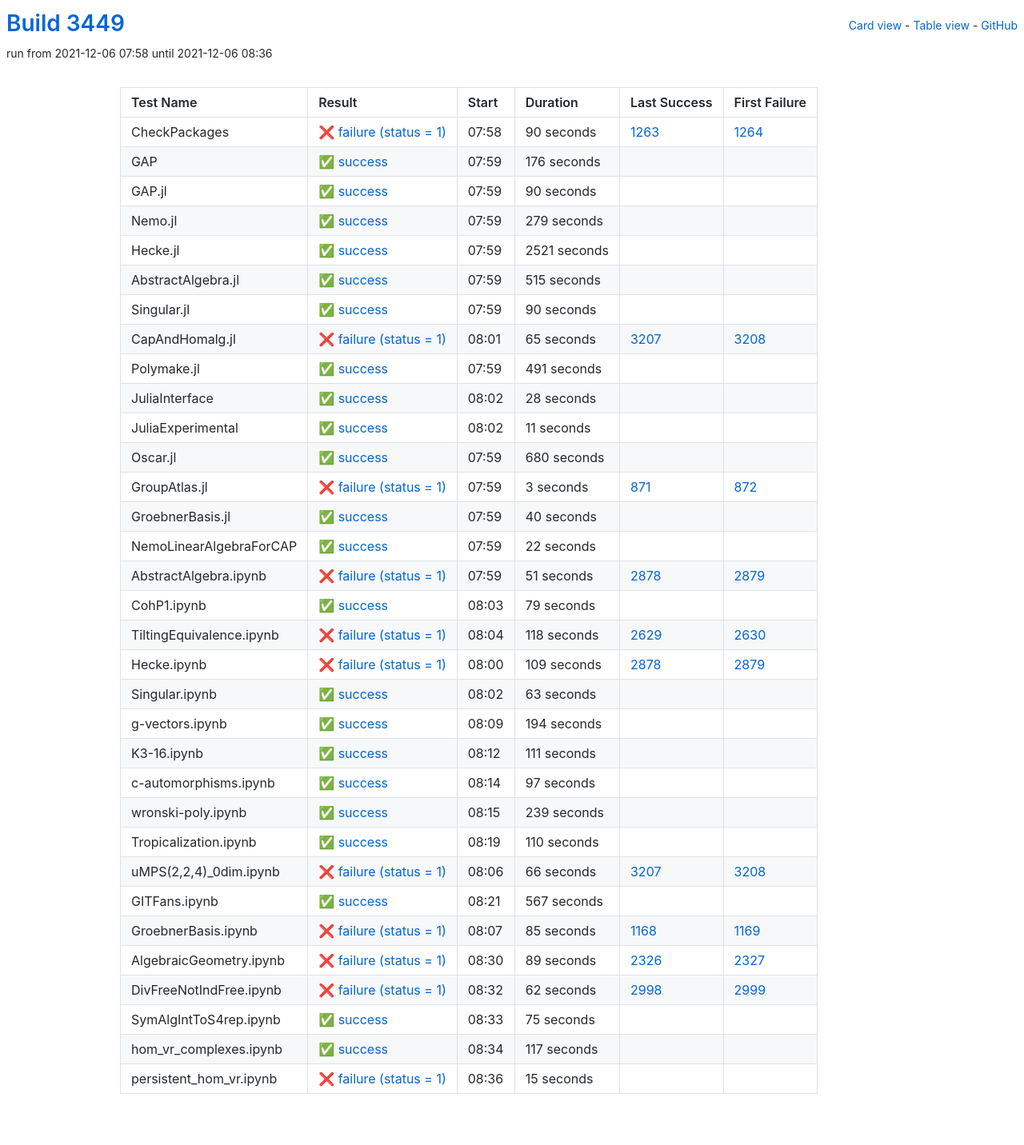
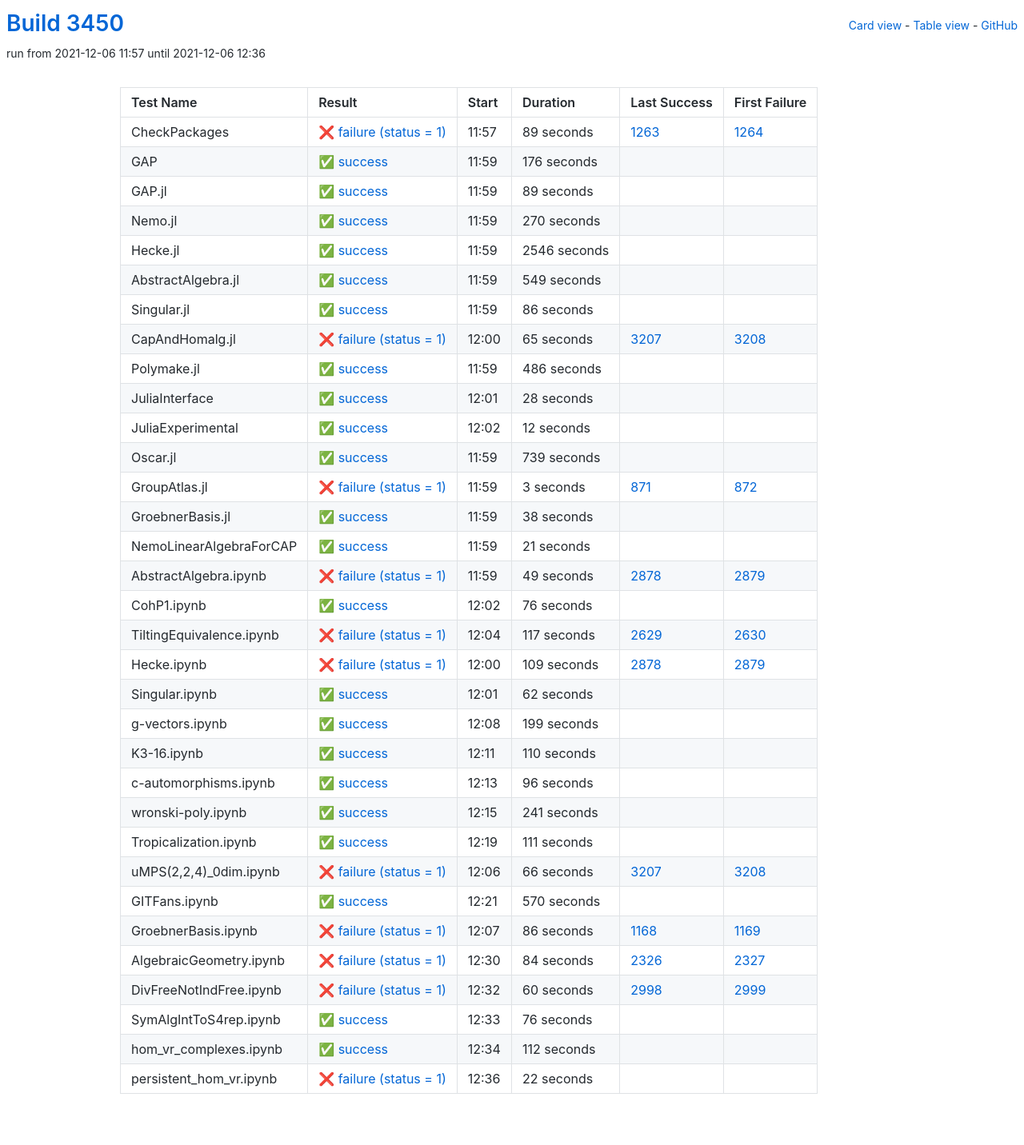
Before and after one commit to oscar-system/oscar-ci-status-stable, a Jekyll site: the page built from table.html, in a window 1280 px wide. Shown: the whole page at 80% size. Built offline with Jekyll 4.4.1, drawn with Linux system fonts in a browser that asks for light colours.

Commit message:
Build #3450

```diff
--- a/_data/ci.yml
+++ b/_data/ci.yml
@@ -1,6 +1,6 @@
 ---
-build: 3449
-build_url: https://oscarci.mathematik.uni-kl.de/job/oscar-stable/3449/
+build: 3450
+build_url: https://oscarci.mathematik.uni-kl.de/job/oscar-stable/3450/
 job: oscar-stable
 organization: oscar-system
 repo: oscar-ci-status-stable
@@ -8,20 +8,20 @@ repourl: https://github.com/oscar-system/oscar-ci-status-stable
 tests:
 - name: CheckPackages
   id: checkpackages
-  log: https://oscarci.mathematik.uni-kl.de/job/oscar-stable/3449/artifact/logs/build-3449/CheckPackages.log
-  start: 2021-12-06 07:58
+  log: https://oscarci.mathematik.uni-kl.de/job/oscar-stable/3450/artifact/logs/build-3450/CheckPackages.log
+  start: 2021-12-06 11:57
   success: false
   exitcode: 1
   status: failure
-  duration: 90
+  duration: 89
   last_success: 1263
   last_success_url: https://oscarci.mathematik.uni-kl.de/job/oscar-stable/1263/
   first_failure: 1264
   first_failure_url: https://oscarci.mathematik.uni-kl.de/job/oscar-stable/1264/
 - name: GAP
   id: gap
-  log: https://oscarci.mathematik.uni-kl.de/job/oscar-stable/3449/artifact/logs/build-3449/GAP.log
-  start: 2021-12-06 07:59
+  log: https://oscarci.mathematik.uni-kl.de/job/oscar-stable/3450/artifact/logs/build-3450/GAP.log
+  start: 2021-12-06 11:59
   success: true
   exitcode: 0
   status: success
@@ -32,68 +32,68 @@ tests:
   first_failure_url:
 - name: GAP.jl
   id: gap-jl
-  log: https://oscarci.mathematik.uni-kl.de/job/oscar-stable/3449/artifact/logs/build-3449/GAP.jl.log
-  start: 2021-12-06 07:59
+  log: https://oscarci.mathematik.uni-kl.de/job/oscar-stable/3450/artifact/logs/build-3450/GAP.jl.log
+  start: 2021-12-06 11:59
   success: true
   exitcode: 0
   status: success
-  duration: 90
+  duration: 89
   last_success: false
   last_success_url:
   first_failure: false
   first_failure_url:
 - name: Nemo.jl
   id: nemo-jl
-  log: https://oscarci.mathematik.uni-kl.de/job/oscar-stable/3449/artifact/logs/build-3449/Nemo.jl.log
-  start: 2021-12-06 07:59
+  log: https://oscarci.mathematik.uni-kl.de/job/oscar-stable/3450/artifact/logs/build-3450/Nemo.jl.log
+  start: 2021-12-06 11:59
   success: true
   exitcode: 0
   status: success
-  duration: 279
+  duration: 270
   last_success: false
   last_success_url:
   first_failure: false
   first_failure_url:
 - name: Hecke.jl
   id: hecke-jl
-  log: https://oscarci.mathematik.uni-kl.de/job/oscar-stable/3449/artifact/logs/build-3449/Hecke.jl.log
-  start: 2021-12-06 07:59
+  log: https://oscarci.mathematik.uni-kl.de/job/oscar-stable/3450/artifact/logs/build-3450/Hecke.jl.log
+  start: 2021-12-06 11:59
   success: true
   exitcode: 0
   status: success
-  duration: 2521
+  duration: 2546
   last_success: false
   last_success_url:
   first_failure: false
   first_failure_url:
 - name: AbstractAlgebra.jl
   id: abstractalgebra-jl
-  log: https://oscarci.mathematik.uni-kl.de/job/oscar-stable/3449/artifact/logs/build-3449/AbstractAlgebra.jl.log
-  start: 2021-12-06 07:59
+  log: https://oscarci.mathematik.uni-kl.de/job/oscar-stable/3450/artifact/logs/build-3450/AbstractAlgebra.jl.log
+  start: 2021-12-06 11:59
   success: true
   exitcode: 0
   status: success
-  duration: 515
+  duration: 549
   last_success: false
   last_success_url:
   first_failure: false
   first_failure_url:
 - name: Singular.jl
   id: singular-jl
-  log: https://oscarci.mathematik.uni-kl.de/job/oscar-stable/3449/artifact/logs/build-3449/Singular.jl.log
-  start: 2021-12-06 07:59
+  log: https://oscarci.mathematik.uni-kl.de/job/oscar-stable/3450/artifact/logs/build-3450/Singular.jl.log
+  start: 2021-12-06 11:59
   success: true
   exitcode: 0
   status: success
-  duration: 90
+  duration: 86
   last_success: false
   last_success_url:
   first_failure: false
   first_failure_url:
 - name: CapAndHomalg.jl
   id: capandhomalg-jl
-  log: https://oscarci.mathematik.uni-kl.de/job/oscar-stable/3449/artifact/logs/build-3449/CapAndHomalg.jl.log
-  start: 2021-12-06 08:01
+  log: https://oscarci.mathematik.uni-kl.de/job/oscar-stable/3450/artifact/logs/build-3450/CapAndHomalg.jl.log
+  start: 2021-12-06 12:00
   success: false
   exitcode: 1
   status: failure
@@ -104,20 +104,20 @@ tests:
   first_failure_url: https://oscarci.mathematik.uni-kl.de/job/oscar-stable/3208/
 - name: Polymake.jl
   id: polymake-jl
-  log: https://oscarci.mathematik.uni-kl.de/job/oscar-stable/3449/artifact/logs/build-3449/Polymake.jl.log
-  start: 2021-12-06 07:59
+  log: https://oscarci.mathematik.uni-kl.de/job/oscar-stable/3450/artifact/logs/build-3450/Polymake.jl.log
+  start: 2021-12-06 11:59
   success: true
   exitcode: 0
   status: success
-  duration: 491
+  duration: 486
   last_success: false
   last_success_url:
   first_failure: false
   first_failure_url:
 - name: JuliaInterface
   id: juliainterface
-  log: https://oscarci.mathematik.uni-kl.de/job/oscar-stable/3449/artifact/logs/build-3449/JuliaInterface.log
-  start: 2021-12-06 08:02
+  log: https://oscarci.mathematik.uni-kl.de/job/oscar-stable/3450/artifact/logs/build-3450/JuliaInterface.log
+  start: 2021-12-06 12:01
   success: true
   exitcode: 0
   status: success
@@ -128,32 +128,32 @@ tests:
   first_failure_url:
 - name: JuliaExperimental
   id: juliaexperimental
-  log: https://oscarci.mathematik.uni-kl.de/job/oscar-stable/3449/artifact/logs/build-3449/JuliaExperimental.log
-  start: 2021-12-06 08:02
+  log: https://oscarci.mathematik.uni-kl.de/job/oscar-stable/3450/artifact/logs/build-3450/JuliaExperimental.log
+  start: 2021-12-06 12:02
   success: true
   exitcode: 0
   status: success
-  duration: 11
+  duration: 12
   last_success: false
   last_success_url:
   first_failure: false
   first_failure_url:
 - name: Oscar.jl
   id: oscar-jl
-  log: https://oscarci.mathematik.uni-kl.de/job/oscar-stable/3449/artifact/logs/build-3449/Oscar.jl.log
-  start: 2021-12-06 07:59
+  log: https://oscarci.mathematik.uni-kl.de/job/oscar-stable/3450/artifact/logs/build-3450/Oscar.jl.log
+  start: 2021-12-06 11:59
   success: true
   exitcode: 0
   status: success
-  duration: 680
+  duration: 739
   last_success: false
   last_success_url:
   first_failure: false
   first_failure_url:
 - name: GroupAtlas.jl
   id: groupatlas-jl
-  log: https://oscarci.mathematik.uni-kl.de/job/oscar-stable/3449/artifact/logs/build-3449/GroupAtlas.jl.log
-  start: 2021-12-06 07:59
+  log: https://oscarci.mathematik.uni-kl.de/job/oscar-stable/3450/artifact/logs/build-3450/GroupAtlas.jl.log
+  start: 2021-12-06 11:59
   success: false
   exitcode: 1
   status: failure
@@ -164,68 +164,68 @@ tests:
   first_failure_url: https://oscarci.mathematik.uni-kl.de/job/oscar-stable/872/
 - name: GroebnerBasis.jl
   id: groebnerbasis-jl
-  log: https://oscarci.mathematik.uni-kl.de/job/oscar-stable/3449/artifact/logs/build-3449/GroebnerBasis.jl.log
-  start: 2021-12-06 07:59
+  log: https://oscarci.mathematik.uni-kl.de/job/oscar-stable/3450/artifact/logs/build-3450/GroebnerBasis.jl.log
+  start: 2021-12-06 11:59
   success: true
   exitcode: 0
   status: success
-  duration: 40
+  duration: 38
   last_success: false
   last_success_url:
   first_failure: false
   first_failure_url:
 - name: NemoLinearAlgebraForCAP
   id: nemolinearalgebraforcap
-  log: https://oscarci.mathematik.uni-kl.de/job/oscar-stable/3449/artifact/logs/build-3449/NemoLinearAlgebraForCAP.log
-  start: 2021-12-06 07:59
+  log: https://oscarci.mathematik.uni-kl.de/job/oscar-stable/3450/artifact/logs/build-3450/NemoLinearAlgebraForCAP.log
+  start: 2021-12-06 11:59
   success: true
   exitcode: 0
   status: success
-  duration: 22
+  duration: 21
   last_success: false
   last_success_url:
   first_failure: false
   first_failure_url:
 - name: AbstractAlgebra.ipynb
   id: abstractalgebra-ipynb
-  log: https://oscarci.mathematik.uni-kl.de/job/oscar-stable/3449/artifact/logs/build-3449/AbstractAlgebra.ipynb.log
-  start: 2021-12-06 07:59
+  log: https://oscarci.mathematik.uni-kl.de/job/oscar-stable/3450/artifact/logs/build-3450/AbstractAlgebra.ipynb.log
+  start: 2021-12-06 11:59
   success: false
   exitcode: 1
   status: failure
-  duration: 51
+  duration: 49
   last_success: 2878
   last_success_url: https://oscarci.mathematik.uni-kl.de/job/oscar-stable/2878/
   first_failure: 2879
   first_failure_url: https://oscarci.mathematik.uni-kl.de/job/oscar-stable/2879/
 - name: CohP1.ipynb
   id: cohp1-ipynb
-  log: https://oscarci.mathematik.uni-kl.de/job/oscar-stable/3449/artifact/logs/build-3449/CohP1.ipynb.log
-  start: 2021-12-06 08:03
+  log: https://oscarci.mathematik.uni-kl.de/job/oscar-stable/3450/artifact/logs/build-3450/CohP1.ipynb.log
+  start: 2021-12-06 12:02
   success: true
   exitcode: 0
   status: success
-  duration: 79
+  duration: 76
   last_success: false
   last_success_url:
   first_failure: false
   first_failure_url:
 - name: TiltingEquivalence.ipynb
   id: tiltingequivalence-ipynb
-  log: https://oscarci.mathematik.uni-kl.de/job/oscar-stable/3449/artifact/logs/build-3449/TiltingEquivalence.ipynb.log
-  start: 2021-12-06 08:04
+  log: https://oscarci.mathematik.uni-kl.de/job/oscar-stable/3450/artifact/logs/build-3450/TiltingEquivalence.ipynb.log
+  start: 2021-12-06 12:04
   success: false
   exitcode: 1
   status: failure
-  duration: 118
+  duration: 117
   last_success: 2629
   last_success_url: https://oscarci.mathematik.uni-kl.de/job/oscar-stable/2629/
   first_failure: 2630
   first_failure_url: https://oscarci.mathematik.uni-kl.de/job/oscar-stable/2630/
 - name: Hecke.ipynb
   id: hecke-ipynb
-  log: https://oscarci.mathematik.uni-kl.de/job/oscar-stable/3449/artifact/logs/build-3449/Hecke.ipynb.log
-  start: 2021-12-06 08:00
+  log: https://oscarci.mathematik.uni-kl.de/job/oscar-stable/3450/artifact/logs/build-3450/Hecke.ipynb.log
+  start: 2021-12-06 12:00
   success: false
   exitcode: 1
   status: failure
@@ -236,32 +236,68 @@ tests:
   first_failure_url: https://oscarci.mathematik.uni-kl.de/job/oscar-stable/2879/
 - name: Singular.ipynb
   id: singular-ipynb
-  log: https://oscarci.mathematik.uni-kl.de/job/oscar-stable/3449/artifact/logs/build-3449/Singular.ipynb.log
-  start: 2021-12-06 08:02
+  log: https://oscarci.mathematik.uni-kl.de/job/oscar-stable/3450/artifact/logs/build-3450/Singular.ipynb.log
+  start: 2021-12-06 12:01
   success: true
   exitcode: 0
   status: success
-  duration: 63
+  duration: 62
   last_success: false
   last_success_url:
   first_failure: false
   first_failure_url:
 - name: g-vectors.ipynb
   id: g-vectors-ipynb
-  log: https://oscarci.mathematik.uni-kl.de/job/oscar-stable/3449/artifact/logs/build-3449/g-vectors.ipynb.log
-  start: 2021-12-06 08:09
+  log: https://oscarci.mathematik.uni-kl.de/job/oscar-stable/3450/artifact/logs/build-3450/g-vectors.ipynb.log
+  start: 2021-12-06 12:08
   success: true
   exitcode: 0
   status: success
-  duration: 194
+  duration: 199
   last_success: false
   last_success_url:
   first_failure: false
   first_failure_url:
 - name: K3-16.ipynb
   id: k3-16-ipynb
-  log: https://oscarci.mathematik.uni-kl.de/job/oscar-stable/3449/artifact/logs/build-3449/K3-16.ipynb.log
-  start: 2021-12-06 08:12
+  log: https://oscarci.mathematik.uni-kl.de/job/oscar-stable/3450/artifact/logs/build-3450/K3-16.ipynb.log
+  start: 2021-12-06 12:11
+  success: true
+  exitcode: 0
+  status: success
+  duration: 110
+  last_success: false
+  last_success_url:
+  first_failure: false
+  first_failure_url:
+- name: c-automorphisms.ipynb
+  id: c-automorphisms-ipynb
+  log: https://oscarci.mathematik.uni-kl.de/job/oscar-stable/3450/artifact/logs/build-3450/c-automorphisms.ipynb.log
+  start: 2021-12-06 12:13
+  success: true
+  exitcode: 0
+  status: success
+  duration: 96
+  last_success: false
+  last_success_url:
+  first_failure: false
+  first_failure_url:
+- name: wronski-poly.ipynb
+  id: wronski-poly-ipynb
+  log: https://oscarci.mathematik.uni-kl.de/job/oscar-stable/3450/artifact/logs/build-3450/wronski-poly.ipynb.log
+  start: 2021-12-06 12:15
+  success: true
+  exitcode: 0
+  status: success
+  duration: 241
+  last_success: false
+  last_success_url:
+  first_failure: false
+  first_failure_url:
+- name: Tropicalization.ipynb
+  id: tropicalization-ipynb
+  log: https://oscarci.mathematik.uni-kl.de/job/oscar-stable/3450/artifact/logs/build-3450/Tropicalization.ipynb.log
+  start: 2021-12-06 12:19
   success: true
   exitcode: 0
   status: success
@@ -270,46 +306,10 @@ tests:
   last_success_url:
   first_failure: false
   first_failure_url:
-- name: c-automorphisms.ipynb
-  id: c-automorphisms-ipynb
-  log: https://oscarci.mathematik.uni-kl.de/job/oscar-stable/3449/artifact/logs/build-3449/c-automorphisms.ipynb.log
-  start: 2021-12-06 08:14
-  success: true
-  exitcode: 0
-  status: success
-  duration: 97
-  last_success: false
-  last_success_url:
-  first_failure: false
-  first_failure_url:
-- name: wronski-poly.ipynb
-  id: wronski-poly-ipynb
-  log: https://oscarci.mathematik.uni-kl.de/job/oscar-stable/3449/artifact/logs/build-3449/wronski-poly.ipynb.log
-  start: 2021-12-06 08:15
-  success: true
-  exitcode: 0
-  status: success
-  duration: 239
-  last_success: false
-  last_success_url:
-  first_failure: false
-  first_failure_url:
-- name: Tropicalization.ipynb
-  id: tropicalization-ipynb
-  log: https://oscarci.mathematik.uni-kl.de/job/oscar-stable/3449/artifact/logs/build-3449/Tropicalization.ipynb.log
-  start: 2021-12-06 08:19
-  success: true
-  exitcode: 0
-  status: success
-  duration: 110
-  last_success: false
-  last_success_url:
-  first_failure: false
-  first_failure_url:
 - name: uMPS(2,2,4)_0dim.ipynb
   id: umps-2-2-4-0dim-ipynb
-  log: https://oscarci.mathematik.uni-kl.de/job/oscar-stable/3449/artifact/logs/build-3449/uMPS-2-2-4-_0dim.ipynb.log
-  start: 2021-12-06 08:06
+  log: https://oscarci.mathematik.uni-kl.de/job/oscar-stable/3450/artifact/logs/build-3450/uMPS-2-2-4-_0dim.ipynb.log
+  start: 2021-12-06 12:06
   success: false
   exitcode: 1
   status: failure
@@ -320,84 +320,84 @@ tests:
   first_failure_url: https://oscarci.mathematik.uni-kl.de/job/oscar-stable/3208/
 - name: GITFans.ipynb
   id: gitfans-ipynb
-  log: https://oscarci.mathematik.uni-kl.de/job/oscar-stable/3449/artifact/logs/build-3449/GITFans.ipynb.log
-  start: 2021-12-06 08:21
+  log: https://oscarci.mathematik.uni-kl.de/job/oscar-stable/3450/artifact/logs/build-3450/GITFans.ipynb.log
+  start: 2021-12-06 12:21
   success: true
   exitcode: 0
   status: success
-  duration: 567
+  duration: 570
   last_success: false
   last_success_url:
   first_failure: false
   first_failure_url:
 - name: GroebnerBasis.ipynb
   id: groebnerbasis-ipynb
-  log: https://oscarci.mathematik.uni-kl.de/job/oscar-stable/3449/artifact/logs/build-3449/GroebnerBasis.ipynb.log
-  start: 2021-12-06 08:07
+  log: https://oscarci.mathematik.uni-kl.de/job/oscar-stable/3450/artifact/logs/build-3450/GroebnerBasis.ipynb.log
+  start: 2021-12-06 12:07
   success: false
   exitcode: 1
   status: failure
-  duration: 85
+  duration: 86
   last_success: 1168
   last_success_url: https://oscarci.mathematik.uni-kl.de/job/oscar-stable/1168/
   first_failure: 1169
   first_failure_url: https://oscarci.mathematik.uni-kl.de/job/oscar-stable/1169/
 - name: AlgebraicGeometry.ipynb
   id: algebraicgeometry-ipynb
-  log: https://oscarci.mathematik.uni-kl.de/job/oscar-stable/3449/artifact/logs/build-3449/AlgebraicGeometry.ipynb.log
-  start: 2021-12-06 08:30
+  log: https://oscarci.mathematik.uni-kl.de/job/oscar-stable/3450/artifact/logs/build-3450/AlgebraicGeometry.ipynb.log
+  start: 2021-12-06 12:30
   success: false
   exitcode: 1
   status: failure
-  duration: 89
+  duration: 84
   last_success: 2326
   last_success_url: https://oscarci.mathematik.uni-kl.de/job/oscar-stable/2326/
   first_failure: 2327
   first_failure_url: https://oscarci.mathematik.uni-kl.de/job/oscar-stable/2327/
 - name: DivFreeNotIndFree.ipynb
   id: divfreenotindfree-ipynb
-  log: https://oscarci.mathematik.uni-kl.de/job/oscar-stable/3449/artifact/logs/build-3449/DivFreeNotIndFree.ipynb.log
-  start: 2021-12-06 08:32
+  log: https://oscarci.mathematik.uni-kl.de/job/oscar-stable/3450/artifact/logs/build-3450/DivFreeNotIndFree.ipynb.log
+  start: 2021-12-06 12:32
   success: false
   exitcode: 1
   status: failure
-  duration: 62
+  duration: 60
   last_success: 2998
   last_success_url: https://oscarci.mathematik.uni-kl.de/job/oscar-stable/2998/
   first_failure: 2999
   first_failure_url: https://oscarci.mathematik.uni-kl.de/job/oscar-stable/2999/
 - name: SymAlgIntToS4rep.ipynb
   id: symalginttos4rep-ipynb
-  log: https://oscarci.mathematik.uni-kl.de/job/oscar-stable/3449/artifact/logs/build-3449/SymAlgIntToS4rep.ipynb.log
-  start: 2021-12-06 08:33
+  log: https://oscarci.mathematik.uni-kl.de/job/oscar-stable/3450/artifact/logs/build-3450/SymAlgIntToS4rep.ipynb.log
+  start: 2021-12-06 12:33
   success: true
   exitcode: 0
   status: success
-  duration: 75
+  duration: 76
   last_success: false
   last_success_url:
   first_failure: false
   first_failure_url:
 - name: hom_vr_complexes.ipynb
   id: hom-vr-complexes-ipynb
-  log: https://oscarci.mathematik.uni-kl.de/job/oscar-stable/3449/artifact/logs/build-3449/hom_vr_complexes.ipynb.log
-  start: 2021-12-06 08:34
+  log: https://oscarci.mathematik.uni-kl.de/job/oscar-stable/3450/artifact/logs/build-3450/hom_vr_complexes.ipynb.log
+  start: 2021-12-06 12:34
   success: true
   exitcode: 0
   status: success
-  duration: 117
+  duration: 112
   last_success: false
   last_success_url:
   first_failure: false
   first_failure_url:
 - name: persistent_hom_vr.ipynb
   id: persistent-hom-vr-ipynb
-  log: https://oscarci.mathematik.uni-kl.de/job/oscar-stable/3449/artifact/logs/build-3449/persistent_hom_vr.ipynb.log
-  start: 2021-12-06 08:36
+  log: https://oscarci.mathematik.uni-kl.de/job/oscar-stable/3450/artifact/logs/build-3450/persistent_hom_vr.ipynb.log
+  start: 2021-12-06 12:36
   success: false
   exitcode: 1
   status: failure
-  duration: 15
+  duration: 22
   last_success: false
   last_success_url:
   first_failure: false
```
Also changed, not shown: README.md.
